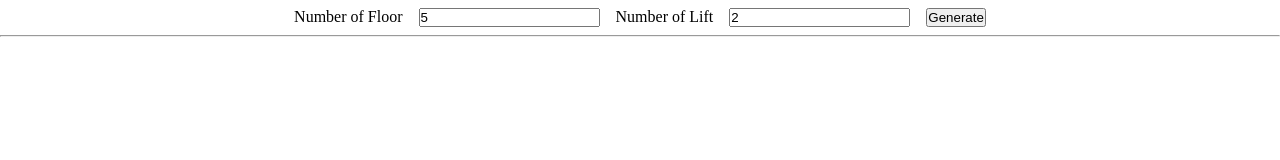
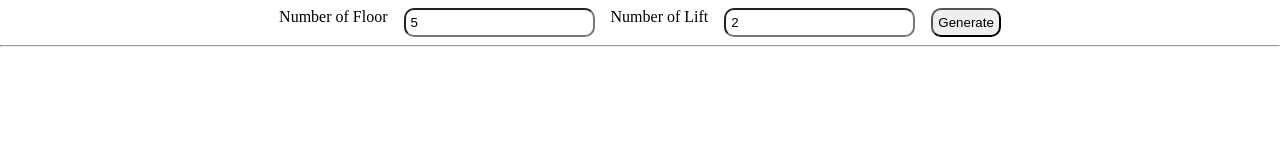
Before and after one commit to vikas012-code/lift_challeng, a plain HTML site: page index.html in a window 1280 px wide. Drawn offline with Linux system fonts and the light colour scheme.

Commit message:
made changes

```diff
--- a/index.css
+++ b/index.css
@@ -91,3 +91,13 @@ to {
     justify-content: center;
     align-items: center;
 }
+
+input{
+    padding: 5px;
+    border-radius: 10px;
+}
+
+button{
+    border-radius: 10px;
+    padding: 5px;
+}
--- a/index.js
+++ b/index.js
@@ -93,7 +93,7 @@ let i=0
 
 function movelift(e){
     let j=i;
-    //console.log("btn location ",e.pageY);
+    console.log("btn location ",e.srcElement.offsetTop);
     let lift=document.getElementsByClassName("lift")
     console.log(lift)
 
@@ -102,15 +102,18 @@ function movelift(e){
     let distance=null;
 
     for(let i=0;i<NoOfLift.value;i++){
+
         console.log("lift location ",lift[i]?.offsetTop," lift number ",i)
 
         if(lift[i]?.isbusy==false){
 
-        let Newdistance=(lift[i]?.offsetTop-e.pageY)+55
+        let Newdistance=(lift[i]?.offsetTop-e.srcElement.offsetTop)
+
+        console.log(Newdistance ,i)
 
         if(Newdistance<distance || distance==null){
 
-            distance=Newdistance
+            distance=Newdistance+40
             j=i;
         }
 
@@ -146,10 +149,6 @@ function movelift(e){
 
     console.log("lift ++ ",i)
    }
-
-
-
-
 }
 
 for(let i=0;i<up_btn.length;i++){
```
